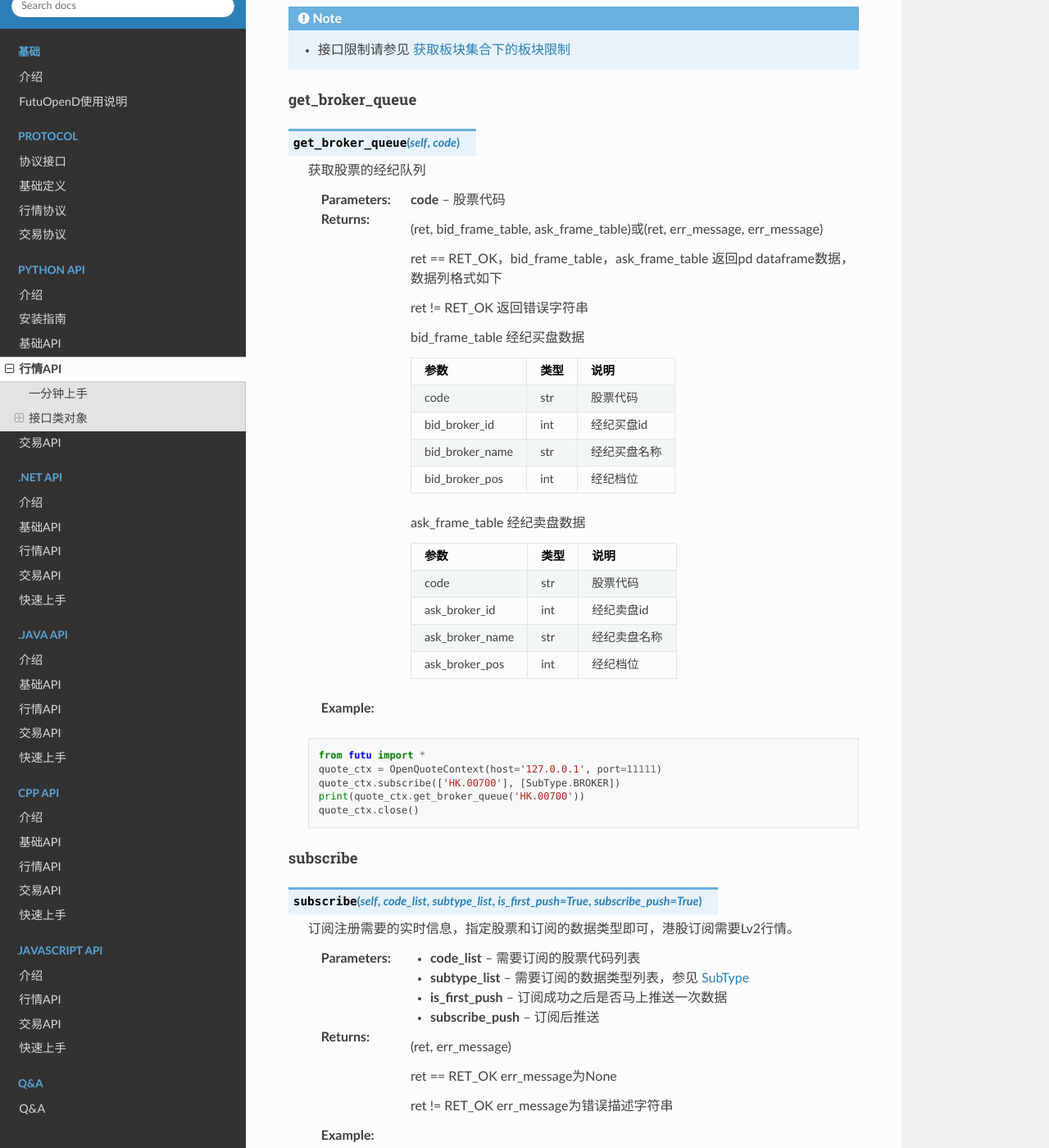
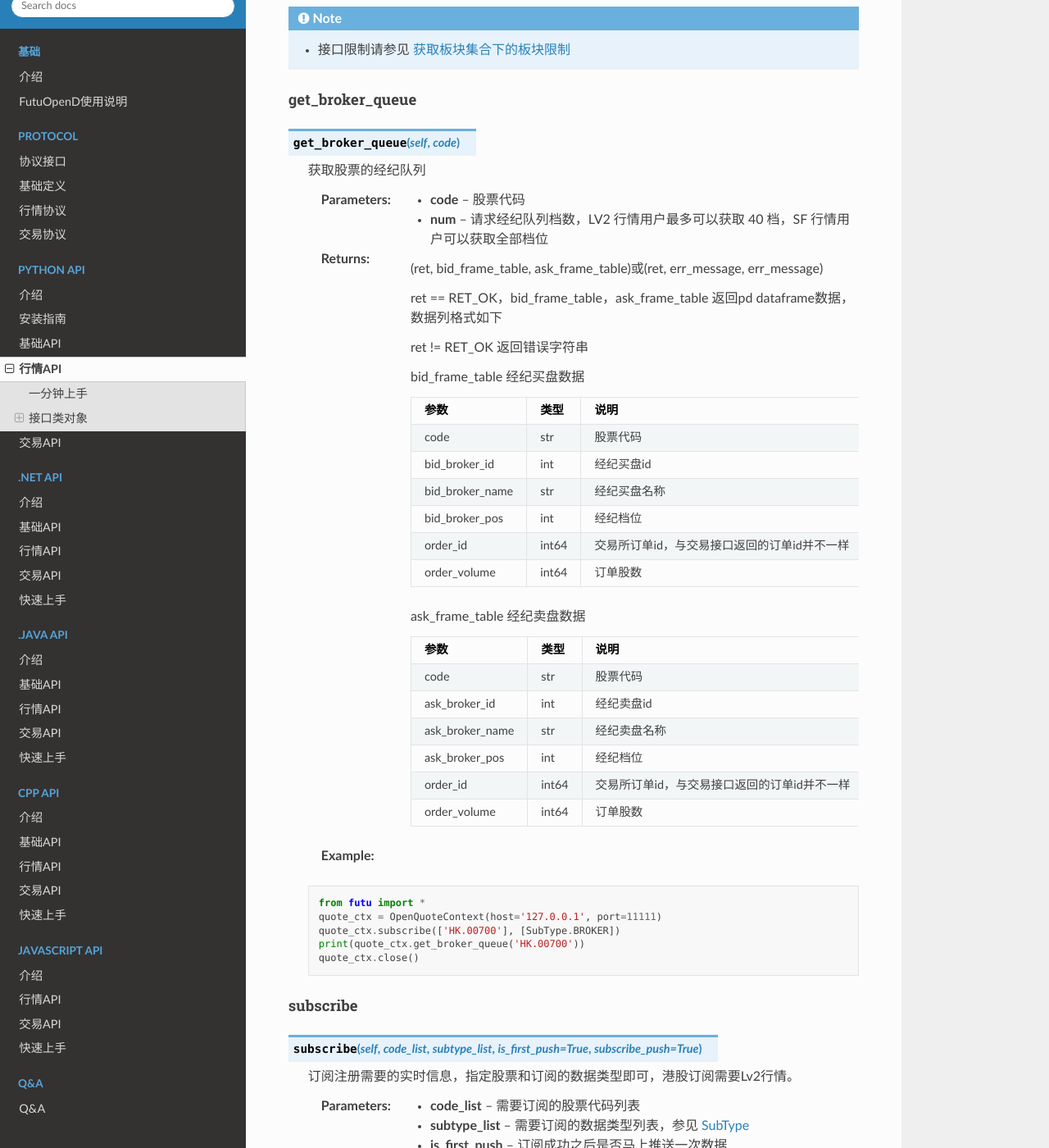
Before and after one commit to FutunnOpen/futu-api-doc, a Sphinx documentation site: the page built from doc_maker/source/api/Quote_API.rst, in a window 1280 px wide and 1400 px high, scrolled down 17571 px. Shown: the whole window at 82% size. Built offline with Sphinx 7.4.7 and the Read the Docs theme 2.0.0, drawn with Linux system fonts in a browser that asks for light colours; some of the changed text lies outside the part shown.

Commit message:
SF改动文档

```diff
--- a/doc_maker/source/api/Base_API.rst
+++ b/doc_maker/source/api/Base_API.rst
@@ -2147,6 +2147,10 @@ TickerType - 逐笔类型
 
   综合延迟价格
 
+ ..  py:attribute:: OVERSEAS
+
+  交易的一方不是香港交易所的成员，属于场外交易
+
 --------------------------------------
 
 TradeDateType - 交易时间类型
--- a/doc_maker/source/api/Quote_API.rst
+++ b/doc_maker/source/api/Quote_API.rst
@@ -822,6 +822,7 @@ get_broker_queue
  获取股票的经纪队列
 
  :param code: 股票代码
+ :param num: 请求经纪队列档数，LV2 行情用户最多可以获取 40 档，SF 行情用户可以获取全部档位
  :return: (ret, bid_frame_table, ask_frame_table)或(ret, err_message, err_message)
 
         ret == RET_OK，bid_frame_table，ask_frame_table 返回pd dataframe数据，数据列格式如下
@@ -837,6 +838,8 @@ get_broker_queue
         bid_broker_id           int             经纪买盘id
         bid_broker_name         str             经纪买盘名称
         bid_broker_pos          int             经纪档位
+        order_id                int64           交易所订单id，与交易接口返回的订单id并不一样
+        order_volume            int64           订单股数
         =====================   ===========   ==============================================================
 
         ask_frame_table 经纪卖盘数据
@@ -848,6 +851,8 @@ get_broker_queue
         ask_broker_id           int             经纪卖盘id
         ask_broker_name         str             经纪卖盘名称
         ask_broker_pos          int             经纪档位
+        order_id                int64           交易所订单id，与交易接口返回的订单id并不一样
+        order_volume            int64           订单股数
         =====================   ===========   ==============================================================
 
  :Example:
@@ -1200,6 +1205,7 @@ get_order_book
  获取实时摆盘数据
 
  :param code: 股票代码
+ :param num: 请求摆盘档数，LV2 行情用户最多可以获取 10 档，SF 行情用户可以获取全部摆盘信息
  :return: (ret, data)
 
  ret == RET_OK 返回字典，数据格式如下::
--- a/doc_maker/source/protocol/base_define.rst
+++ b/doc_maker/source/protocol/base_define.rst
@@ -684,6 +684,7 @@ TickerType - 逐笔类型
 		TickerType_ReOpeningPriced = 28; //再开盘定价
 		TickerType_ClosingPriced = 29; //收盘定价
 		TickerType_ComprehensiveDelayPrice = 30; //综合延迟价格
+		TickerType_Overseas = 31; //交易的一方不是香港交易所的成员，属于场外交易
 	}
 
 -----------------------------------------------
@@ -945,6 +946,7 @@ QotRight - 行情权限
 		QotRight_Bmp = 1; //Bmp，无法订阅
 		QotRight_Level1 = 2; //Level1
 		QotRight_Level2 = 3; //Level2
+		QotRight_SF = 4; //SF高级行情
 	}
 
 -----------------------------------------------------------------------------
@@ -1290,6 +1292,10 @@ Broker - 买卖经纪摆盘
 		required int64 id = 1; //经纪ID
 		required string name = 2; //经纪名称
 		required int32 pos = 3; //经纪档位
+
+		//以下为SF行情特有字段
+		optional int64 orderID = 4; //交易所订单ID，与交易接口返回的订单ID并不一样
+		optional int64 volume = 5; //订单股数
 	}
 
 -----------------------------------------------
--- a/doc_maker/source/protocol/quote_protocol.rst
+++ b/doc_maker/source/protocol/quote_protocol.rst
@@ -568,6 +568,7 @@
 	message C2S
 	{
 		required Qot_Common.Security security = 1; //股票
+		optional int32 num = 2; //请求的经纪个数
 	}
 
 	message S2C
```
Also changed, not shown: other parts of doc_maker/source/protocol/quote_protocol.rst (+1 -1 lines).
